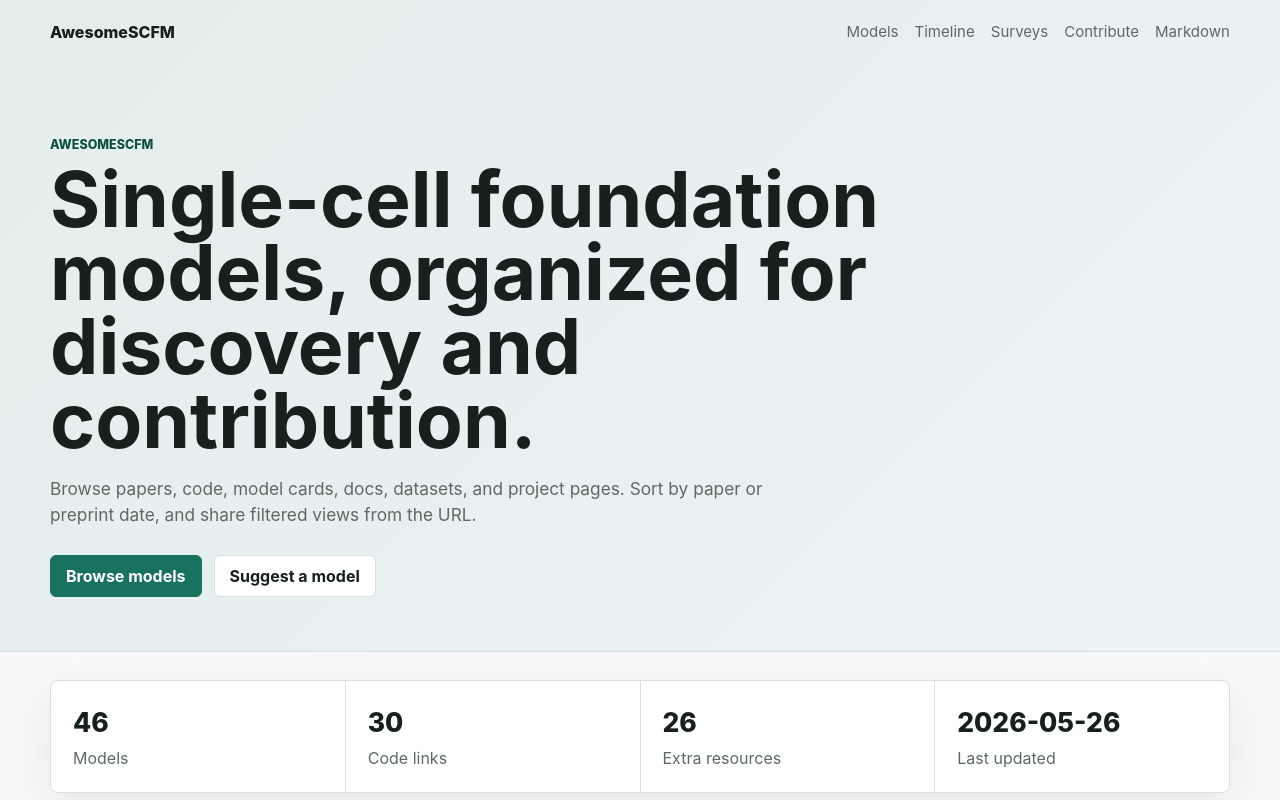
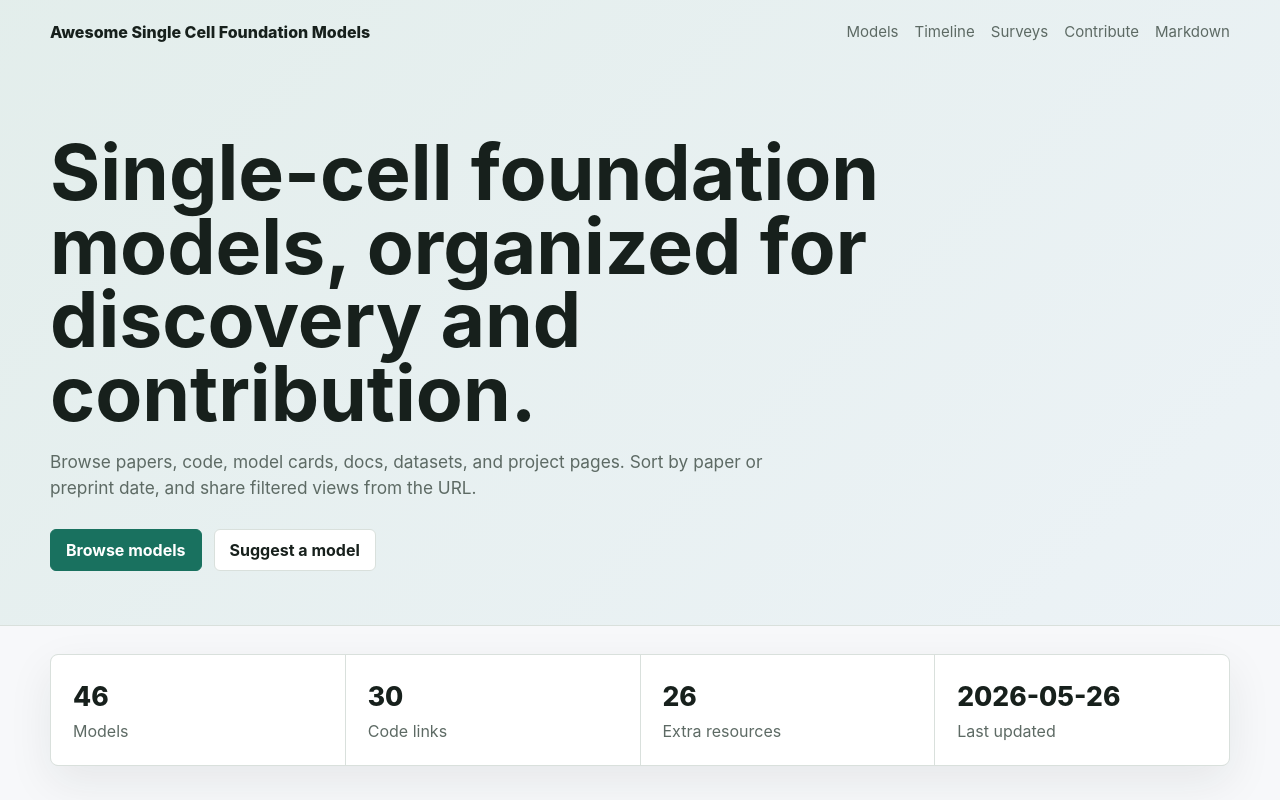
Before and after one commit to juntaic7/Awesome-Single-Cell-Foundation-Models, a plain HTML site: page site/index.html in a window 1280 px wide. Shown: the top 800 px of the page. Drawn offline with Linux system fonts and the light colour scheme.

Commit message:
Update index.html

```diff
--- a/site/index.html
+++ b/site/index.html
@@ -10,7 +10,7 @@
   <body>
     <header class="site-header">
       <nav class="topbar" aria-label="Primary">
-        <a class="brand" href="./">AwesomeSCFM</a>
+        <a class="brand" href="./">Awesome Single Cell Foundation Models</a>
         <div class="nav-links">
           <a href="#models">Models</a>
           <a href="#timeline">Timeline</a>
@@ -21,7 +21,6 @@
       </nav>
 
       <section class="hero">
-        <p class="eyebrow">AwesomeSCFM</p>
         <h1>Single-cell foundation models, organized for discovery and contribution.</h1>
         <p class="subtitle">
           Browse papers, code, model cards, docs, datasets, and project pages. Sort by paper or preprint date, and share filtered views from the URL.
```
